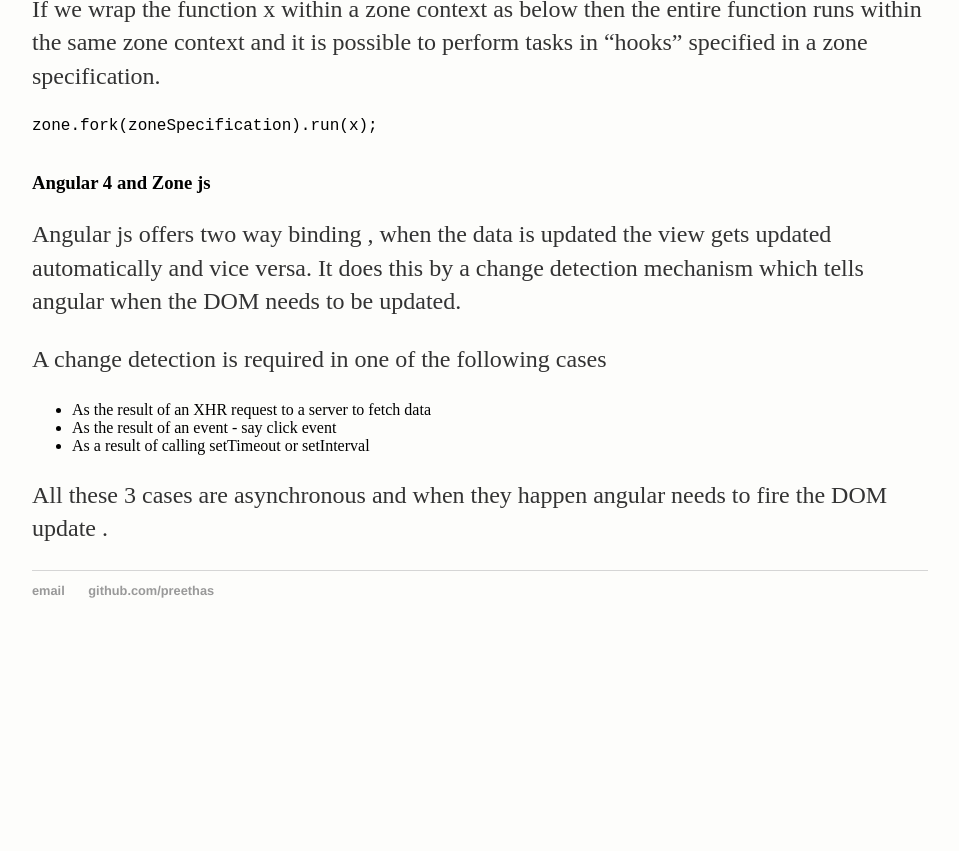
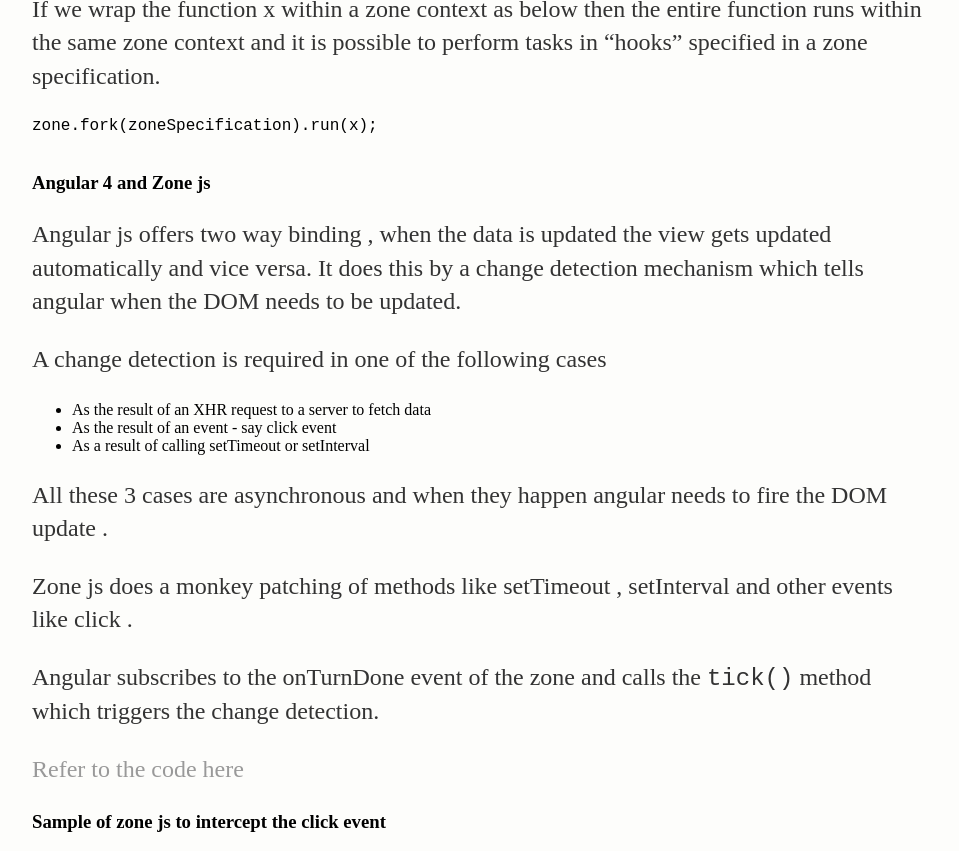
Before and after one commit to Preethas/Preethas.github.io, a Jekyll site: the page built from _posts/2017-07-25-Zone js and Angular4.md, in a window 1280 px wide and 1400 px high, scrolled down 1088 px. Shown: the top 851 px of the window, without its empty margins (160-1119 px from the left). Built offline with Jekyll 4.4.1, drawn with Linux system fonts in a browser that asks for light colours; before the commit the page ends 1746 px from its top, so only the background shows below that; some of the changed text lies outside the part shown; grey boxes are pictures that could not be loaded.

Commit message:
Update 2017-07-25-Zone js and Angular4.md

```diff
--- a/_posts/2017-07-25-Zone js and Angular4.md
+++ b/_posts/2017-07-25-Zone js and Angular4.md
@@ -57,3 +57,21 @@
 </ul>
 
 All  these 3 cases are asynchronous and when they happen angular needs to fire the DOM update .
+
+Zone js does a monkey patching of methods like setTimeout , setInterval and other events like click .
+
+Angular subscribes to the onTurnDone event of the zone and calls the `tick()` method which triggers the change detection.
+
+<a href="https://github.com/angular/angular/blob/3dca9d522a79d037b3c2deba537ed547fc3f65b8/modules/angular2/src/core/application_ref.ts#L374"> Refer to the code here
+</a>
+
+
+
+<h3> Sample of zone js to intercept the click event  </h3>
+
+<iframe width="100%" height="300" src="//jsfiddle.net/pree888/pv4a7pfj/embedded/" allowfullscreen="allowfullscreen" frameborder="0"></iframe>
+
+<h3> Use cases for zone js </h3>
+
+Zone js can be used to intercept methods to add additional logging , to come up with detailed error stack trace
+for view rendering as in angular js , measuring performance of methods.
```
